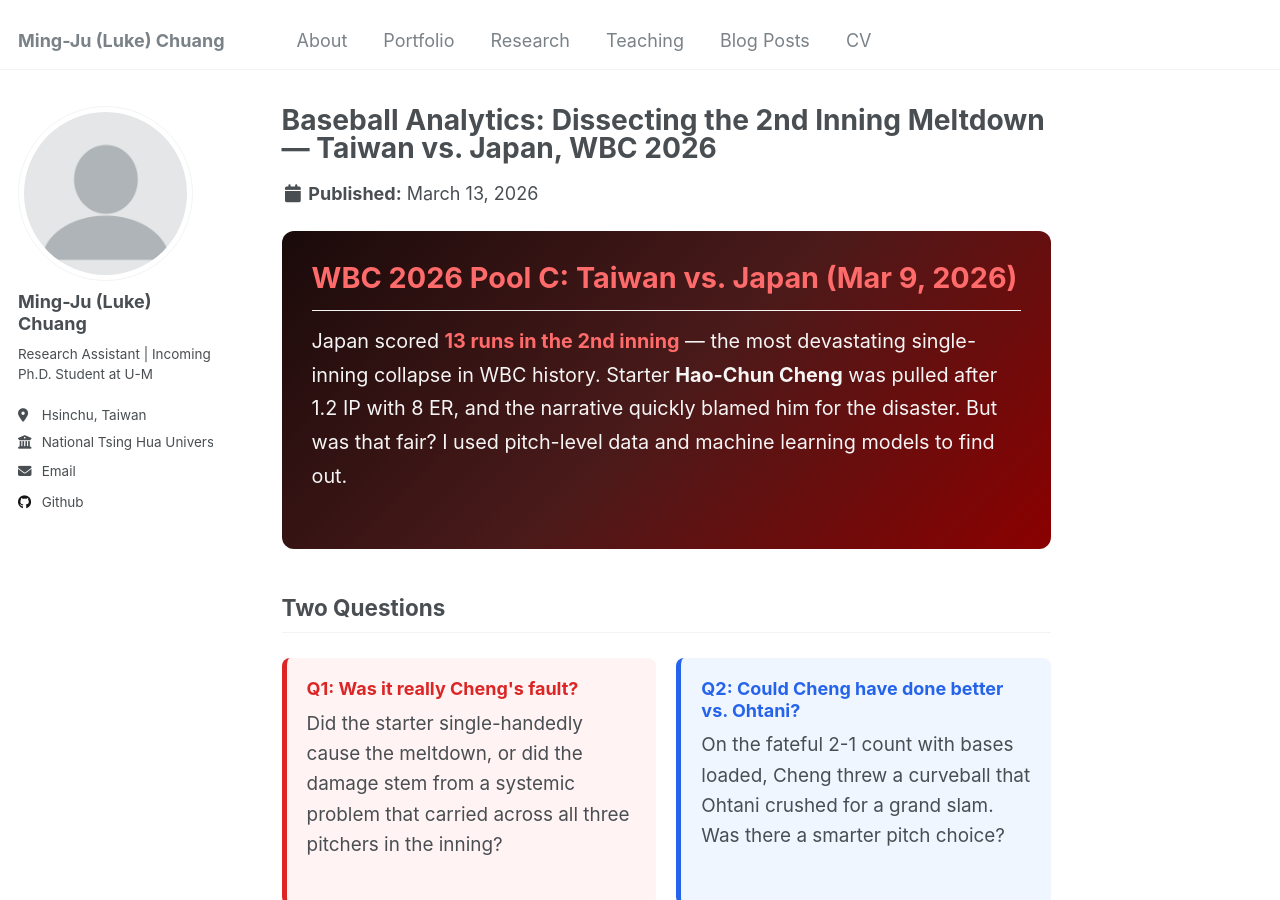
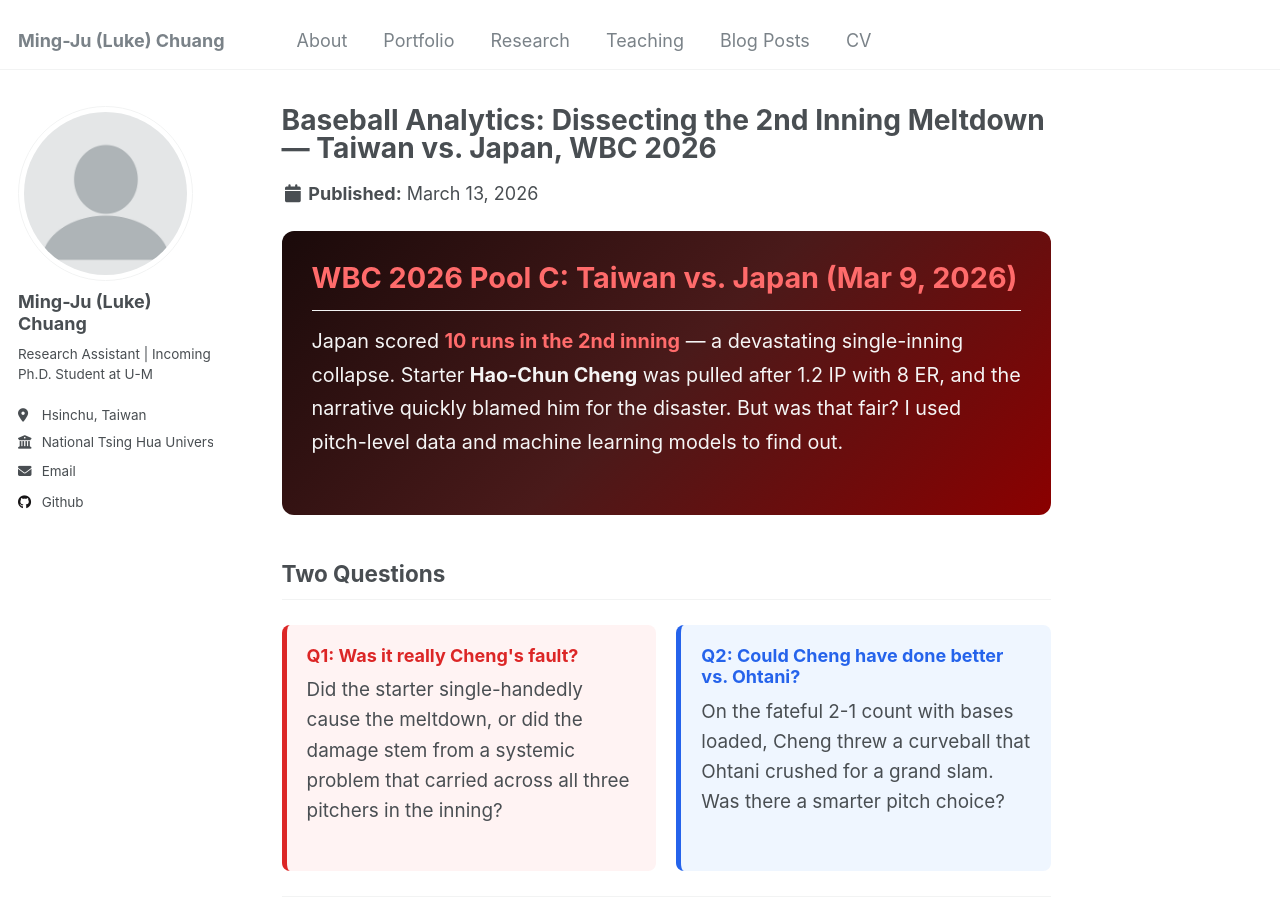
Before and after one commit to LukeChuang890212/LukeChuang890212.github.io, a Jekyll site: the page built from _portfolio/portfolio-98-baseball-jpn.md, in a window 1280 px wide and 900 px high. Built offline with Jekyll 4.4.1, drawn with Linux system fonts in a browser that asks for light colours.

Commit message:
Fix 2nd inning run count: 10 runs, not 13
Co-Authored-By: Claude Opus 4.6 <noreply@anthropic.com>

```diff
--- a/_portfolio/portfolio-98-baseball-jpn.md
+++ b/_portfolio/portfolio-98-baseball-jpn.md
@@ -7,7 +7,7 @@ collection: portfolio
 <div style="background: linear-gradient(135deg, #1a0a0a 0%, #4a1a1a 50%, #8b0000 100%); padding: 30px; border-radius: 12px; margin-bottom: 30px; color: #e0e0e0;">
   <h2 style="color: #ff6b6b; margin-top: 0; font-size: 1.6em;">WBC 2026 Pool C: Taiwan vs. Japan (Mar 9, 2026)</h2>
   <p style="font-size: 1.1em; line-height: 1.7; color: #f5f5f5;">
-    Japan scored <strong style="color: #ff6b6b;">13 runs in the 2nd inning</strong> — the most devastating single-inning collapse in WBC history. Starter <strong>Hao-Chun Cheng</strong> was pulled after 1.2 IP with 8 ER, and the narrative quickly blamed him for the disaster. But was that fair? I used pitch-level data and machine learning models to find out.
+    Japan scored <strong style="color: #ff6b6b;">10 runs in the 2nd inning</strong> — a devastating single-inning collapse. Starter <strong>Hao-Chun Cheng</strong> was pulled after 1.2 IP with 8 ER, and the narrative quickly blamed him for the disaster. But was that fair? I used pitch-level data and machine learning models to find out.
   </p>
 </div>
 
```
